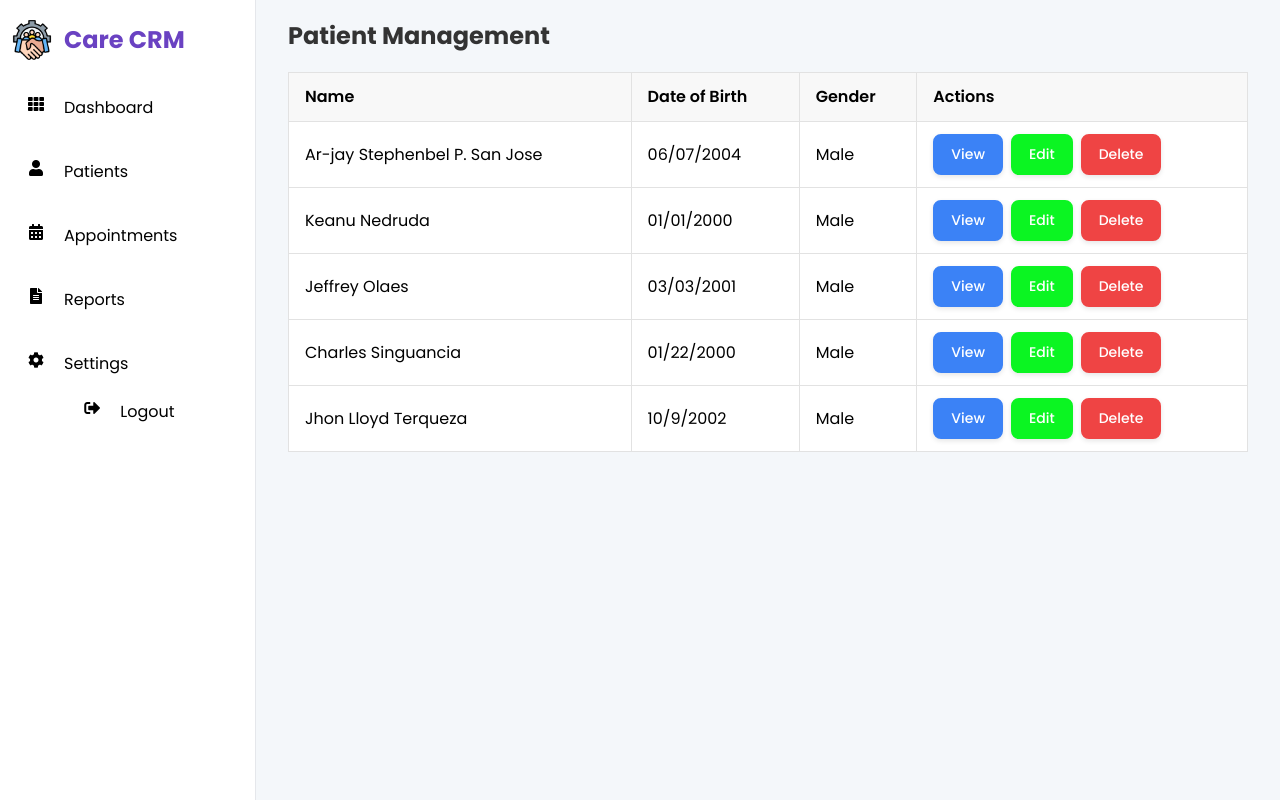
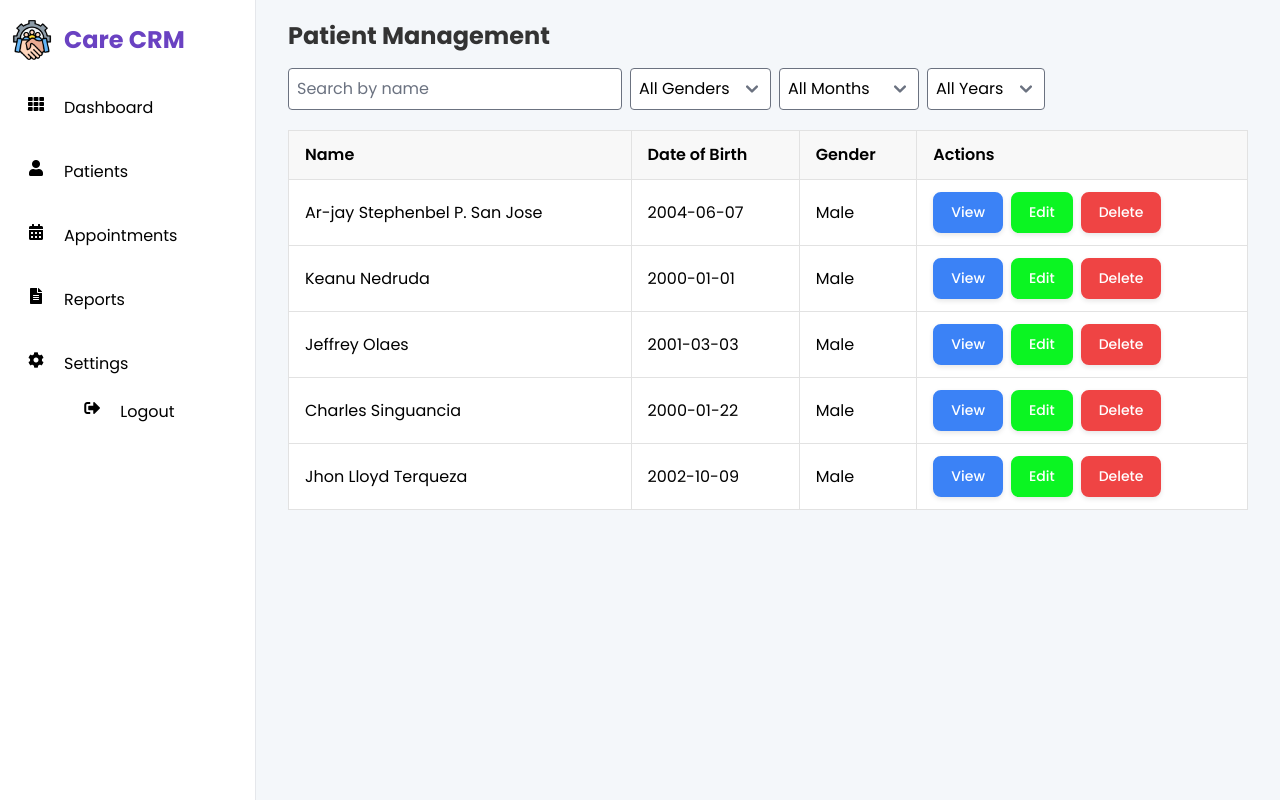
Before and after one commit to dumbbass/IntegCodeB, an Angular app in the folder SystemB/: page /adminpatients in a window 1280 px wide. Built offline with nearby package versions, Linux system fonts and the light colour scheme.

Commit message:
Patient changes

```diff
--- a/SystemB/src/app/ADMIN/adminpatients/adminpatients.component.html
+++ b/SystemB/src/app/ADMIN/adminpatients/adminpatients.component.html
@@ -3,6 +3,36 @@
 <!-- Patient Management Content -->
 <main class="content pt-20 px-8">
     <h2 class="text-2xl font-semibold mb-4">Patient Management</h2>
+
+    <!-- Search and Filter Section -->
+    <div class="mb-4">
+        <input type="text" placeholder="Search by name" [(ngModel)]="searchName" class="border p-2 rounded" />
+        <select [(ngModel)]="filterGender" class="border p-2 rounded ml-2">
+            <option value="">All Genders</option>
+            <option value="Male">Male</option>
+            <option value="Female">Female</option>
+            <!-- Add more gender options if needed -->
+        </select>
+        <select [(ngModel)]="filterMonth" class="border p-2 rounded ml-2">
+            <option value="">All Months</option>
+            <option value="01">January</option>
+            <option value="02">February</option>
+            <option value="03">March</option>
+            <option value="04">April</option>
+            <option value="05">May</option>
+            <option value="06">June</option>
+            <option value="07">July</option>
+            <option value="08">August</option>
+            <option value="09">September</option>
+            <option value="10">October</option>
+            <option value="11">November</option>
+            <option value="12">December</option>
+        </select>
+        <select [(ngModel)]="filterYear" class="border p-2 rounded ml-2">
+            <option value="">All Years</option>
+            <option *ngFor="let year of years" [value]="year">{{ year }}</option>
+        </select>
+    </div>
 
     <!-- Patient List Table -->
     <table class="min-w-full table-auto border-collapse bg-white">
@@ -15,57 +45,16 @@
             </tr>
         </thead>
         <tbody>
-            <tr>
-                <td class="px-4 py-2 border-b">Ar-jay Stephenbel P. San Jose</td>
-                <td class="px-4 py-2 border-b">06/07/2004</td>
-                <td class="px-4 py-2 border-b">Male</td>
+            <tr *ngFor="let patient of filteredPatients()">
+                <td class="px-4 py-2 border-b">{{ patient.name }}</td>
+                <td class="px-4 py-2 border-b">{{ patient.dob }}</td>
+                <td class="px-4 py-2 border-b">{{ patient.gender }}</td>
                 <td class="px-4 py-2 border-b">
                     <button class="text-blue-500 hover:text-blue-700">View</button>
                     <button class="text-yellow-500 hover:text-yellow-700 ml-2">Edit</button>
                     <button class="text-red-500 hover:text-red-700 ml-2">Delete</button>
                 </td>
             </tr>
-            <tr>
-                <td class="px-4 py-2 border-b">Keanu Nedruda</td>
-                <td class="px-4 py-2 border-b">01/01/2000</td>
-                <td class="px-4 py-2 border-b">Male</td>
-                <td class="px-4 py-2 border-b">
-                    <button class="text-blue-500 hover:text-blue-700">View</button>
-                    <button class="text-yellow-500 hover:text-yellow-700 ml-2">Edit</button>
-                    <button class="text-red-500 hover:text-red-700 ml-2">Delete</button>
-                </td>
-            </tr>
-            <tr>
-                <td class="px-4 py-2 border-b">Jeffrey Olaes</td>
-                <td class="px-4 py-2 border-b">03/03/2001</td>
-                <td class="px-4 py-2 border-b">Male</td>
-                <td class="px-4 py-2 border-b">
-                    <button class="text-blue-500 hover:text-blue-700">View</button>
-                    <button class="text-yellow-500 hover:text-yellow-700 ml-2">Edit</button>
-                    <button class="text-red-500 hover:text-red-700 ml-2">Delete</button>
-                </td>
-            </tr>
-            <tr>
-                <td class="px-4 py-2 border-b">Charles Singuancia</td>
-                <td class="px-4 py-2 border-b">01/22/2000</td>
-                <td class="px-4 py-2 border-b">Male</td>
-                <td class="px-4 py-2 border-b">
-                    <button class="text-blue-500 hover:text-blue-700">View</button>
-                    <button class="text-yellow-500 hover:text-yellow-700 ml-2">Edit</button>
-                    <button class="text-red-500 hover:text-red-700 ml-2">Delete</button>
-                </td>
-            </tr>
-            <tr>
-                <td class="px-4 py-2 border-b">Jhon Lloyd Terqueza</td>
-                <td class="px-4 py-2 border-b">10/9/2002</td>
-                <td class="px-4 py-2 border-b">Male</td>
-                <td class="px-4 py-2 border-b">
-                    <button class="text-blue-500 hover:text-blue-700">View</button>
-                    <button class="text-yellow-500 hover:text-yellow-700 ml-2">Edit</button>
-                    <button class="text-red-500 hover:text-red-700 ml-2">Delete</button>
-                </td>
-            </tr>
-            <!-- Add more patient rows here -->
         </tbody>
     </table>
 </main>
--- a/SystemB/src/app/ADMIN/adminpatients/adminpatients.component.ts
+++ b/SystemB/src/app/ADMIN/adminpatients/adminpatients.component.ts
@@ -1,13 +1,49 @@
 import { Component } from '@angular/core';
 import { SidenavComponent } from '../sidenav/sidenav.component';
+import { FormsModule } from '@angular/forms';
+import { CommonModule } from '@angular/common';
 
 @Component({
   selector: 'app-adminpatients',
   standalone: true,
-  imports: [SidenavComponent],
+  imports: [SidenavComponent, FormsModule, CommonModule],
   templateUrl: './adminpatients.component.html',
   styleUrl: './adminpatients.component.css'
 })
 export class AdminpatientsComponent {
+  searchName: string = '';
+  filterGender: string = '';
+  filterMonth: string = '';
+  filterYear: string = '';
+  years: number[] = [];
 
+  patients = [
+    { name: 'Ar-jay Stephenbel P. San Jose', dob: '2004-06-07', gender: 'Male', condition: 'Condition A', lastVisit: '2024-12-09' },
+    { name: 'Keanu Nedruda', dob: '2000-01-01', gender: 'Male', condition: 'Condition B', lastVisit: '2024-12-09' },
+    { name: 'Jeffrey Olaes', dob: '2001-03-03', gender: 'Male', condition: 'Condition C', lastVisit: '2024-12-09' },
+    { name: 'Charles Singuancia', dob: '2000-01-22', gender: 'Male', condition: 'Condition D', lastVisit: '2024-12-09' },
+    { name: 'Jhon Lloyd Terqueza', dob: '2002-10-09', gender: 'Male', condition: 'Condition E', lastVisit: '2024-12-09' }
+  ];
+
+  constructor() {
+    this.initializeYears();
+  }
+
+  initializeYears() {
+    const currentYear = new Date().getFullYear();
+    for (let year = currentYear; year >= 1900; year--) {
+      this.years.push(year);
+    }
+  }
+
+  filteredPatients() {
+    return this.patients.filter(patient => {
+      const matchesName = patient.name.toLowerCase().includes(this.searchName.toLowerCase());
+      const matchesGender = this.filterGender ? patient.gender === this.filterGender : true;
+      const matchesMonth = this.filterMonth ? patient.dob.slice(5, 7) === this.filterMonth : true;
+      const matchesYear = this.filterYear ? patient.dob.slice(0, 4) === this.filterYear : true;
+
+      return matchesName && matchesGender && matchesMonth && matchesYear;
+    });
+  }
 }
```
